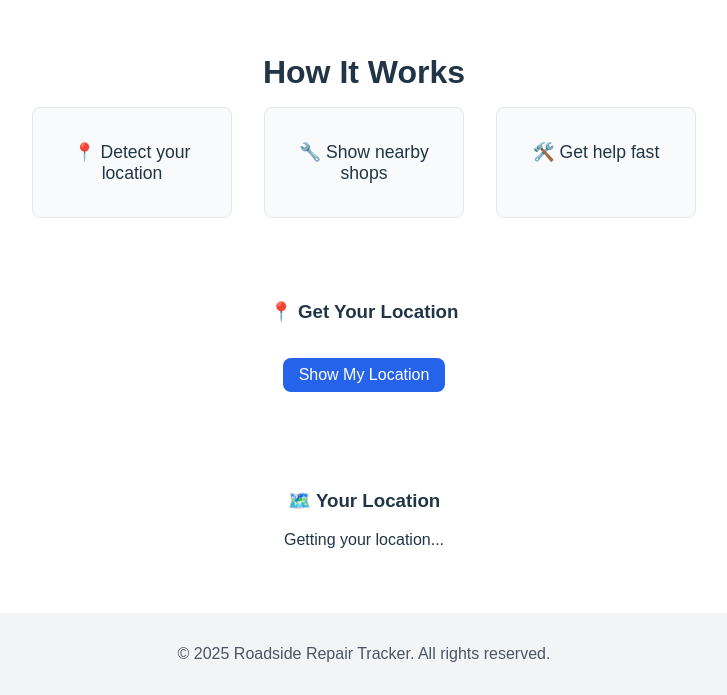
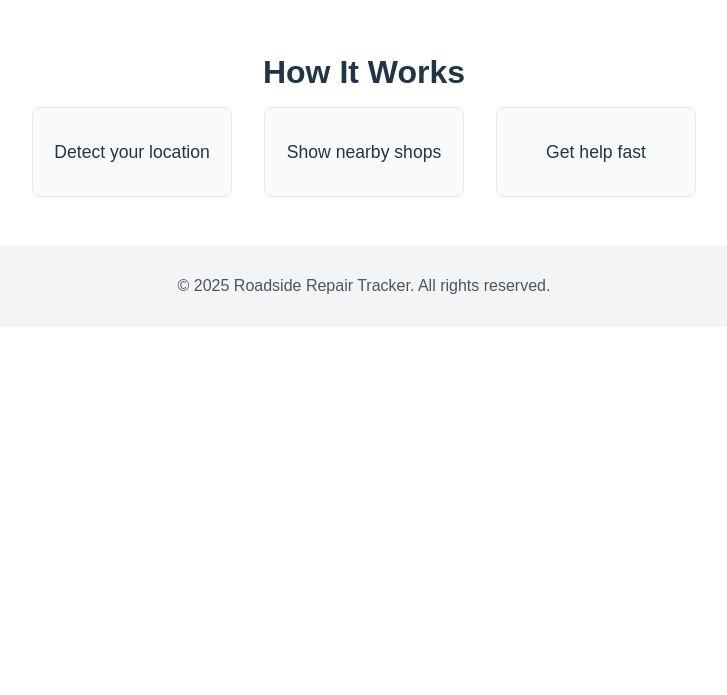
Before and after one commit to tysonW3/SU-week1, a React (Vite) app: page / in a window 1280 px wide. Shown: the part 716-1411 px from the top of the page, without its empty margins (276-1003 px from the left). After the commit the page ends 1043 px from the top, so only its background shows below. Built offline with nearby package versions, Linux system fonts and the light colour scheme; no server answers.

Commit message:
Moved map and gave find location button function on home page

```diff
--- a/src/components/Hero.jsx
+++ b/src/components/Hero.jsx
@@ -1,4 +1,8 @@
+import { useNavigate } from 'react-router-dom';
+
 function Hero() {
+  const navigate = useNavigate();
+
   return (
     <section style={{
       display: 'flex',
@@ -14,7 +18,9 @@ function Hero() {
       <p style={{ fontSize: '1.2rem', marginBottom: '2rem', maxWidth: '600px' }}>
         Instantly locate nearby repair shops and mechanics when you're stuck on the road.
       </p>
-      <button style={{
+      <button
+        onClick={() => navigate('/find')}
+        style={{
           padding: '0.75rem 1.5rem',
           fontSize: '1rem',
           backgroundColor: '#2563eb',
@@ -22,7 +28,8 @@ function Hero() {
           border: 'none',
           borderRadius: '0.5rem',
           cursor: 'pointer'
-      }}>
+        }}
+      >
         Find Nearby Repair Shops
       </button>
     </section>
--- a/src/components/HowItWorks.jsx
+++ b/src/components/HowItWorks.jsx
@@ -1,8 +1,8 @@
 function HowItWorks() {
   const steps = [
-    "📍 Detect your location",
-    "🔧 Show nearby shops",
-    "🛠️ Get help fast",
+    "Detect your location",
+    "Show nearby shops",
+    "Get help fast",
   ];
 
   return (
--- a/src/components/LocationFinder.jsx
+++ /dev/null
@@ -1,56 +0,0 @@
-import { useState } from 'react';
-
-function LocationFinder() {
-  const [location, setLocation] = useState(null);
-  const [error, setError] = useState('');
-
-  const handleGetLocation = () => {
-    if (!navigator.geolocation) {
-      setError("Geolocation is not supported by your browser.");
-      return;
-    }
-
-    navigator.geolocation.getCurrentPosition(
-      (position) => {
-        const { latitude, longitude } = position.coords;
-        setLocation({ latitude, longitude });
-        setError('');
-      },
-      (err) => {
-        setError("Unable to retrieve location. Please allow permission.");
-      }
-    );
-  };
-
-  return (
-    <section style={{ padding: '2rem', textAlign: 'center' }}>
-      <h3>📍 Get Your Location</h3>
-      <button
-        onClick={handleGetLocation}
-        style={{
-          padding: '0.5rem 1rem',
-          margin: '1rem',
-          fontSize: '1rem',
-          backgroundColor: '#2563eb',
-          color: '#fff',
-          border: 'none',
-          borderRadius: '0.5rem',
-          cursor: 'pointer',
-        }}
-      >
-        Show My Location
-      </button>
-
-      {location && (
-        <div>
-          <p><strong>Latitude:</strong> {location.latitude}</p>
-          <p><strong>Longitude:</strong> {location.longitude}</p>
-        </div>
-      )}
-
-      {error && <p style={{ color: 'red' }}>{error}</p>}
-    </section>
-  );
-}
-
-export default LocationFinder;
--- a/src/components/MapView.jsx
+++ b/src/components/MapView.jsx
@@ -27,7 +27,7 @@ function MapView() {
 
   return (
     <section style={{ padding: '2rem' }}>
-      <h3 style={{ textAlign: 'center' }}>🗺️ Your Location</h3>
+      <h3 style={{ textAlign: 'center' }}>Your Location</h3>
       {position ? (
         <MapContainer
           center={position}
--- a/src/pages/About.jsx
+++ b/src/pages/About.jsx
@@ -1,5 +1,5 @@
 function About() {
-  return <h2>ℹ️ About This App</h2>;
+  return <h2>About This App</h2>;
 }
 
 export default About;
--- a/src/pages/FindShop.jsx
+++ b/src/pages/FindShop.jsx
@@ -1,5 +1,11 @@
+import MapView from '../components/MapView';
+
 function FindShop() {
-  return <h2>🧭 Find a Nearby Repair Shop</h2>;
+  return (
+    <h2> Find a Nearby Repair Shop
+    <MapView />
+    </h2>
+  );
 }
 
 export default FindShop;
--- a/src/pages/Home.jsx
+++ b/src/pages/Home.jsx
@@ -1,15 +1,11 @@
 import Hero from '../components/Hero';
 import HowItWorks from '../components/HowItWorks';
-import LocationFinder from '../components/LocationFinder';
-import MapView from '../components/MapView';
 
 function Home() {
   return (
     <>
       <Hero />
       <HowItWorks />
-      <LocationFinder />
-      <MapView />
     </>
   );
 }
--- a/src/pages/SubmitShop.jsx
+++ b/src/pages/SubmitShop.jsx
@@ -1,5 +1,5 @@
 function SubmitShop() {
-  return <h2>📝 Submit Your Repair Shop</h2>;
+  return <h2>Submit Your Repair Shop</h2>;
 }
 
 export default SubmitShop;
```
Lines whose indentation alone changed are shown as unchanged.
